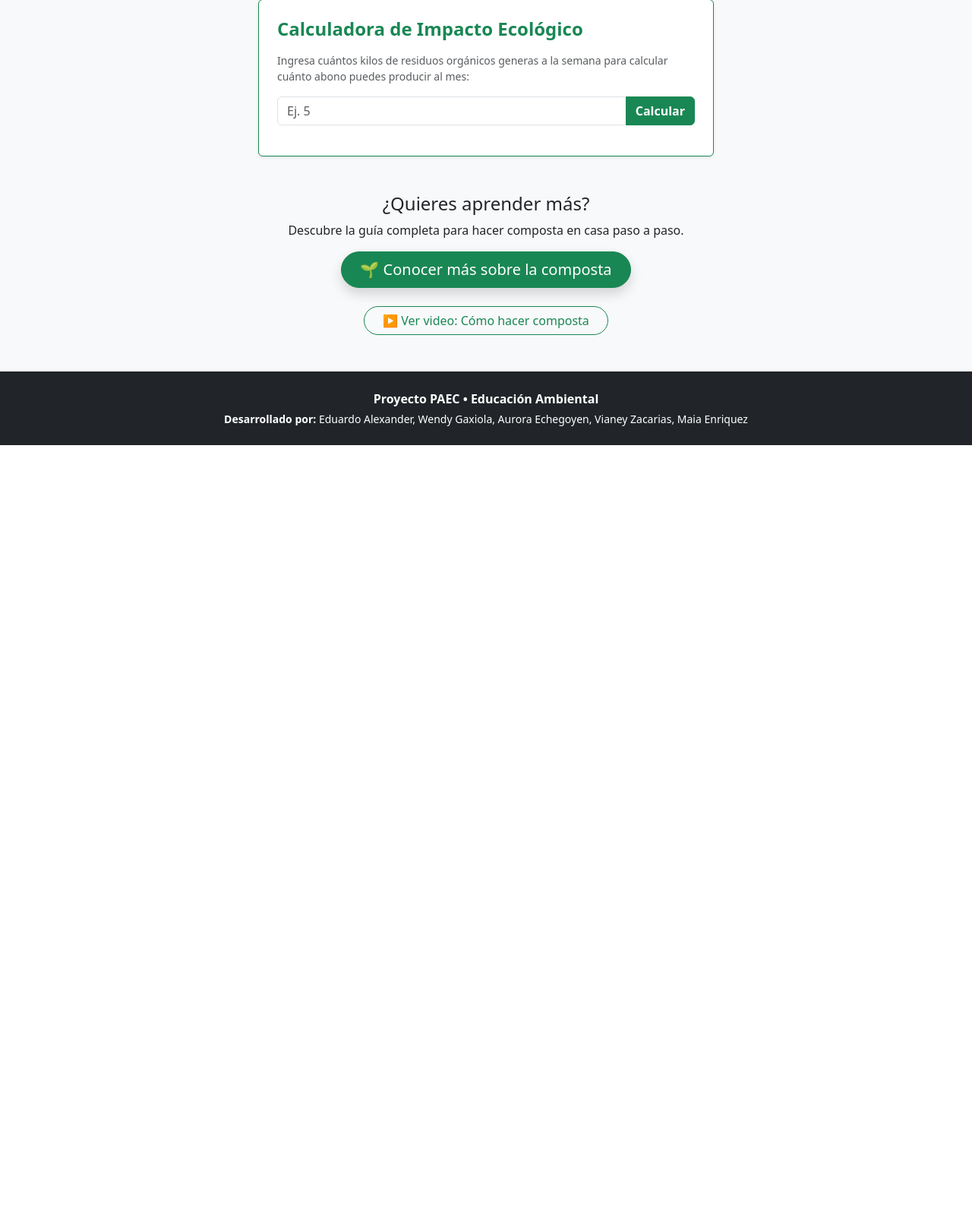
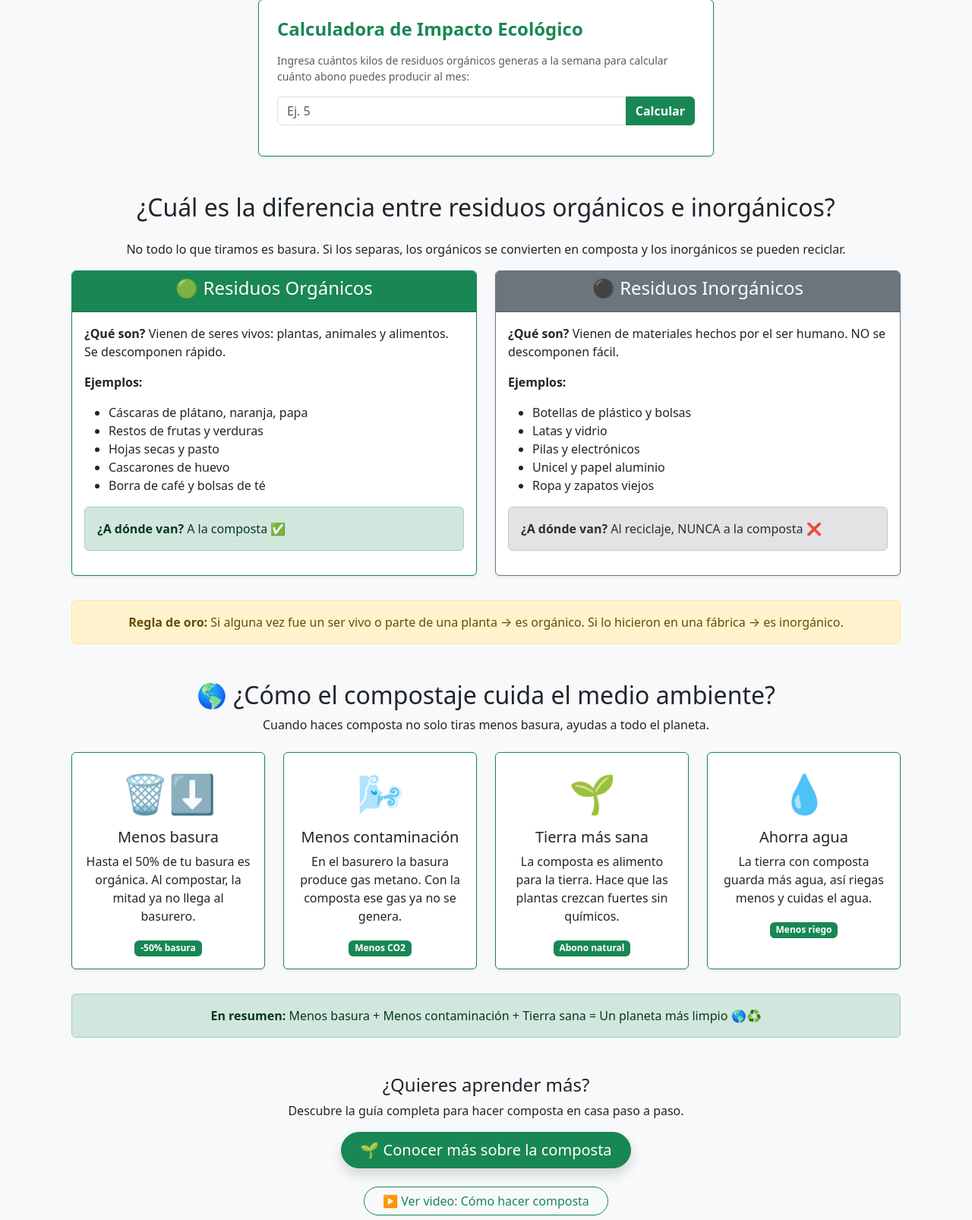
Before and after one commit to auroraem97/ProyectoPAEC, a Django app: page /tipos/ in a window 1280 px wide. Shown: the part 556-2162 px from the top of the page at 76% size. Before the commit the page ends 1142 px from the top, so only its background shows below. Run offline with Django 5.2, Linux system fonts and the light colour scheme.

Commit message:
Agregue frase, introduccion, organicos vs inorganicos y beneficios ambientales

```diff
--- a/Composta/templates/Composta/tipos.html
+++ b/Composta/templates/Composta/tipos.html
@@ -54,6 +54,116 @@
             </div>
             <div id="resultado" class="alert alert-success d-none mb-0 small"></div>
         </div>
+        <!-- DIFERENCIA ORGANICOS E INORGANICOS -->
+<div class="container my-5">
+  <h2 class="text-center mb-4">¿Cuál es la diferencia entre residuos orgánicos e inorgánicos?</h2>
+  <p class="text-center">No todo lo que tiramos es basura. Si los separas, los orgánicos se convierten en composta y los inorgánicos se pueden reciclar.</p>
+
+  <div class="row">
+    <div class="col-md-6 mb-3">
+      <div class="card h-100 border-success shadow-sm">
+        <div class="card-header bg-success text-white text-center">
+          <h4>🟢 Residuos Orgánicos</h4>
+        </div>
+        <div class="card-body">
+          <p><b>¿Qué son?</b> Vienen de seres vivos: plantas, animales y alimentos. Se descomponen rápido.</p>
+          <p><b>Ejemplos:</b></p>
+          <ul>
+            <li>Cáscaras de plátano, naranja, papa</li>
+            <li>Restos de frutas y verduras</li>
+            <li>Hojas secas y pasto</li>
+            <li>Cascarones de huevo</li>
+            <li>Borra de café y bolsas de té</li>
+          </ul>
+          <p class="alert alert-success"><b>¿A dónde van?</b> A la composta ✅</p>
+        </div>
+      </div>
+    </div>
+
+    <div class="col-md-6 mb-3">
+      <div class="card h-100 border-secondary shadow-sm">
+        <div class="card-header bg-secondary text-white text-center">
+          <h4>⚫ Residuos Inorgánicos</h4>
+        </div>
+        <div class="card-body">
+          <p><b>¿Qué son?</b> Vienen de materiales hechos por el ser humano. NO se descomponen fácil.</p>
+          <p><b>Ejemplos:</b></p>
+          <ul>
+            <li>Botellas de plástico y bolsas</li>
+            <li>Latas y vidrio</li>
+            <li>Pilas y electrónicos</li>
+            <li>Unicel y papel aluminio</li>
+            <li>Ropa y zapatos viejos</li>
+          </ul>
+          <p class="alert alert-secondary"><b>¿A dónde van?</b> Al reciclaje, NUNCA a la composta ❌</p>
+        </div>
+      </div>
+    </div>
+  </div>
+
+  <div class="alert alert-warning text-center mt-3">
+    <b>Regla de oro:</b> Si alguna vez fue un ser vivo o parte de una planta → es orgánico. Si lo hicieron en una fábrica → es inorgánico.
+  </div>
+</div>
+<!-- COMO EL COMPOSTAJE CUIDA EL MEDIO AMBIENTE -->
+<div class="container my-5">
+  <h2 class="text-center mb-2">🌎 ¿Cómo el compostaje cuida el medio ambiente?</h2>
+  <p class="text-center mb-4">Cuando haces composta no solo tiras menos basura, ayudas a todo el planeta.</p>
+
+  <div class="row text-center">
+    <!-- 1 -->
+    <div class="col-md-3 mb-3">
+      <div class="card h-100 shadow-sm border-success">
+        <div class="card-body">
+          <div style="font-size: 50px;">🗑️⬇️</div>
+          <h5 class="card-title mt-2">Menos basura</h5>
+          <p>Hasta el 50% de tu basura es orgánica. Al compostar, la mitad ya no llega al basurero.</p>
+          <span class="badge bg-success">-50% basura</span>
+        </div>
+      </div>
+    </div>
+
+    <!-- 2 -->
+    <div class="col-md-3 mb-3">
+      <div class="card h-100 shadow-sm border-success">
+        <div class="card-body">
+          <div style="font-size: 50px;">🌬️</div>
+          <h5 class="card-title mt-2">Menos contaminación</h5>
+          <p>En el basurero la basura produce gas metano. Con la composta ese gas ya no se genera.</p>
+          <span class="badge bg-success">Menos CO2</span>
+        </div>
+      </div>
+    </div>
+
+    <!-- 3 -->
+    <div class="col-md-3 mb-3">
+      <div class="card h-100 shadow-sm border-success">
+        <div class="card-body">
+          <div style="font-size: 50px;">🌱</div>
+          <h5 class="card-title mt-2">Tierra más sana</h5>
+          <p>La composta es alimento para la tierra. Hace que las plantas crezcan fuertes sin químicos.</p>
+          <span class="badge bg-success">Abono natural</span>
+        </div>
+      </div>
+    </div>
+
+    <!-- 4 -->
+    <div class="col-md-3 mb-3">
+      <div class="card h-100 shadow-sm border-success">
+        <div class="card-body">
+          <div style="font-size: 50px;">💧</div>
+          <h5 class="card-title mt-2">Ahorra agua</h5>
+          <p>La tierra con composta guarda más agua, así riegas menos y cuidas el agua.</p>
+          <span class="badge bg-success">Menos riego</span>
+        </div>
+      </div>
+    </div>
+  </div>
+
+  <div class="alert alert-success text-center mt-3">
+    <b>En resumen:</b> Menos basura + Menos contaminación + Tierra sana = Un planeta más limpio 🌎♻️
+  </div>
+</div>
     </main>
     <div class="container text-center my-5">
   <h4>¿Quieres aprender más?</h4>
```
Also changed, not shown: Composta/templates/Composta/inicio.html (+25 -0 lines).
